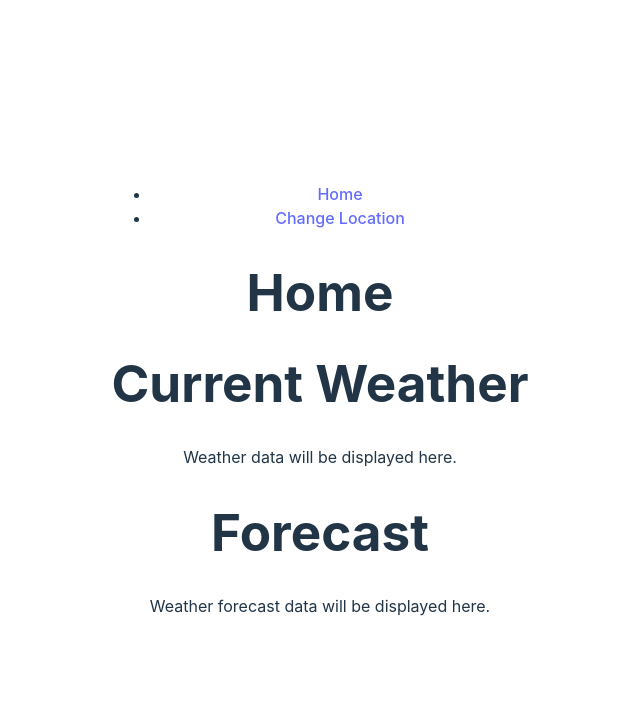
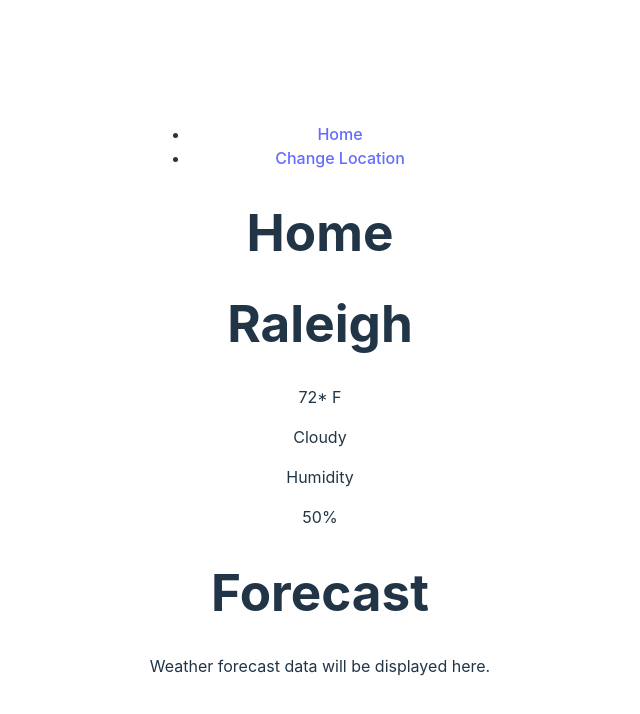
Before and after one commit to kutho53/WeatherSite, a React (Vite) app: page / in a window 1280 px wide. Shown: the top 714 px of the page, without its empty margins (320-960 px from the left). Built offline with nearby package versions, Linux system fonts and the light colour scheme.

Commit message:
current.jsx classes

```diff
--- a/src/components/current.jsx
+++ b/src/components/current.jsx
@@ -1,9 +1,18 @@
 const CurrentWeather = () => {
     return (
-        <div>
-            <h1>Current Weather</h1>
-            <p>Weather data will be displayed here.</p>
-        </div>
+        <>
+            <div className='headline'>
+                <h1 className='city'>Raleigh</h1>
+                <p className='temp'>72* F</p>
+                <p className= 'condition'>Cloudy</p>
+            </div>
+            <div className='current details'>
+                <div>
+                    <p>Humidity</p>
+                    <p>50%</p>
+                </div>
+            </div>
+        </>
     );
 }
 
```
